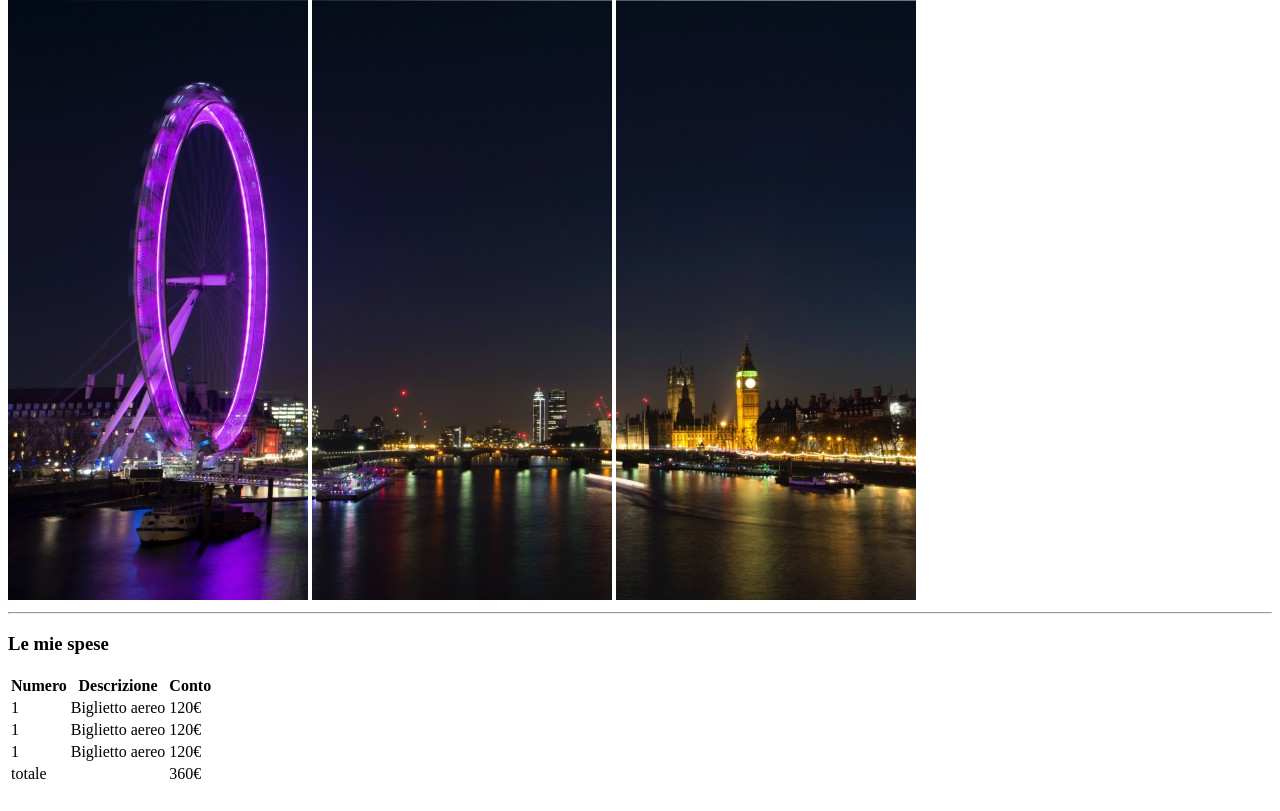
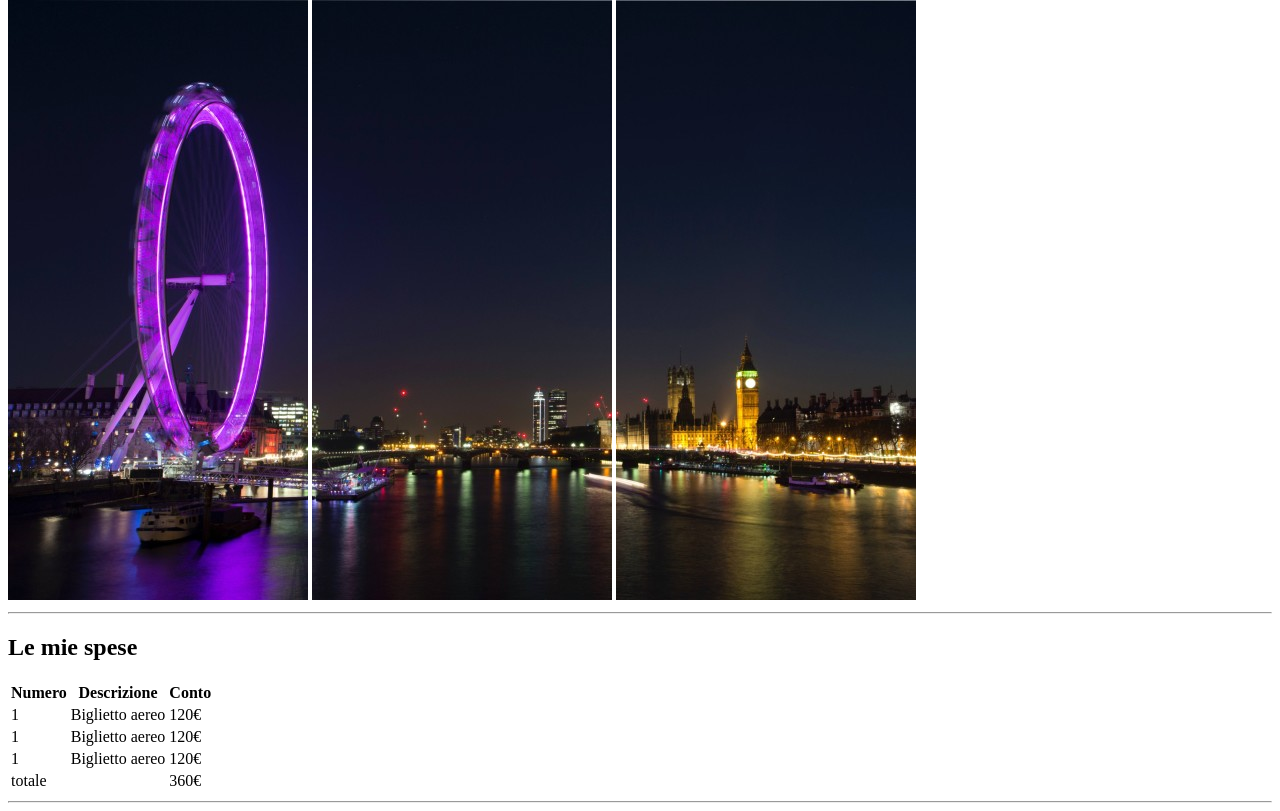
Before and after one commit to DavideTumolo11/htmlcss-hello, a plain HTML site: page html-london-trip/index.html in a window 1280 px wide. Shown: the part 66-877 px from the top of the page. Drawn offline with Linux system fonts and the light colour scheme.

Commit message:
Change h3 Le mie spese in h2

```diff
--- a/html-london-trip/index.html
+++ b/html-london-trip/index.html
@@ -31,7 +31,7 @@
 
         <div>
 
-            <h3>Le mie spese</h3>
+            <h2>Le mie spese</h2>
 
             <table>
 
@@ -67,6 +67,14 @@
                 </tbody>
 
             </table>
+
+            <hr>
+
+        </div>
+
+        <div>
+
+
         </div>
 
 
```
